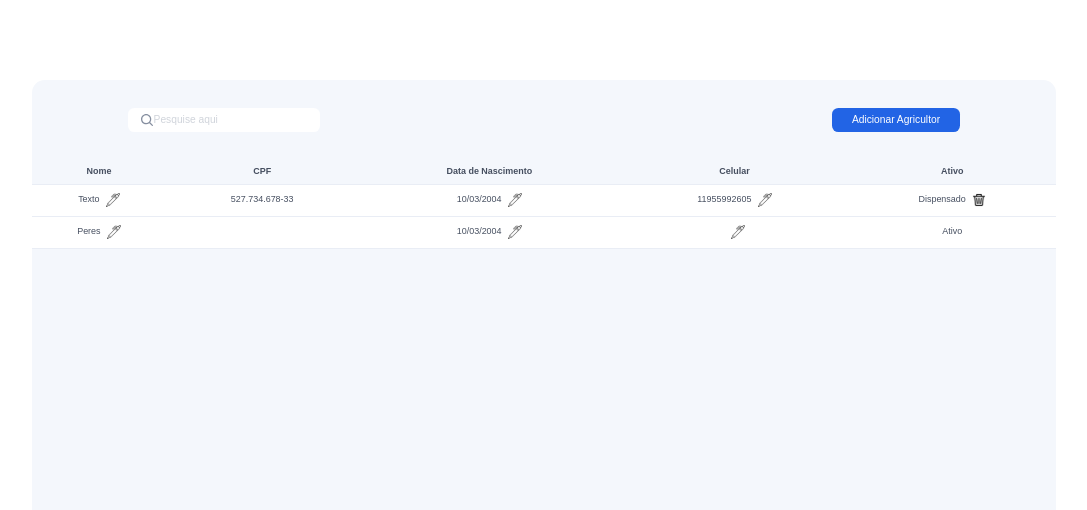
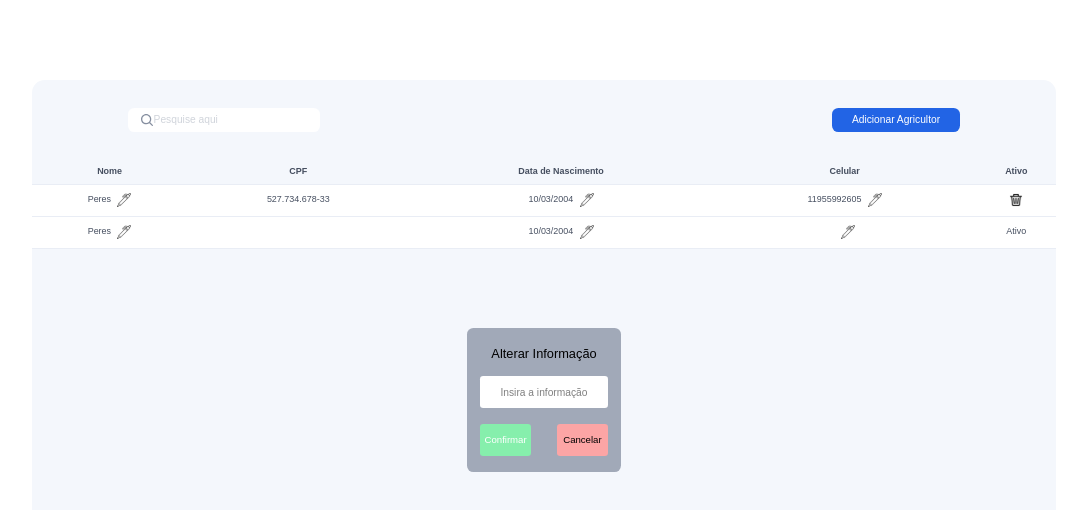
Before and after one commit to DevPeress/violet, a Next.js app: page / in a window 1280 px wide. Both pictures are taken after a click on the picture 209 px from the left and 200 px from the top of the page. Shown: the top 510 px of the page, without its empty margins (96-1183 px from the left). Built offline with nearby package versions, Linux system fonts and the light colour scheme.

Commit message:
Adição do alterar dados com o menu de inserção de dados para alteração

```diff
--- a/src/app/page.tsx
+++ b/src/app/page.tsx
@@ -18,6 +18,9 @@ export default function Home() {
     { id: 2, nome: "Peres", cpf: "teste", data: "10/03/2004", celular: "", ativo: true }
   ])
   const [pesquisa,setPesquisa] = useState<string>("")
+  const [menu,setMenu] = useState<boolean>(false)
+  const [texto,setTexto] = useState<string>("")
+  const [alterar,setAlterar] = useState({ id: 0, tipo: "" })
 
   function formatCPF(value: string) {
     const numericValue = value.replace(/\D/g, "");
@@ -31,12 +34,25 @@ export default function Home() {
     })
   }
 
-  const alterarDados =  async (id: number, tipo: keyof Agricultores) => {
+  const alterarDados = (id: number, tipo: keyof Agricultores) => {
+    setMenu(true)
+    setAlterar({ id: id, tipo: tipo })
+  }
+
+  const confirmarMenu = async () => {
     setAgricultores((prevDados) =>
       prevDados.map((item) =>
-        item.id === id ? { ...item, [tipo]: "Texto" } : item
+        item.id === alterar.id ? { ...item, [alterar.tipo]: texto } : item
       )
     )
+
+    setMenu(false)
+    setTexto("")
+  }
+
+  const cancelarMenu = () => {
+    setMenu(false)
+    setTexto("")
   }
 
   const AgricultoresFiltrados = useMemo(() => {
@@ -57,7 +73,17 @@ export default function Home() {
 
   return (
     <div className="flex absolute w-full h-full overflow-hidden items-center justify-center">
-      <main className="flex absolute w-[80vw] h-[80vh] bg-[#F4F7FC] rounded-[1vw]">
+      <main className="flex absolute w-[80vw] h-[80vh] bg-[#F4F7FC] rounded-[1vw] items-center- justify-center">
+        {menu ?
+          <div className="flex absolute top-0 bottom-0 m-auto w-[12vw] h-[18vh] bg-[#A1A9B8] items-center justify-center rounded-[.5vw]">
+            <h1 className="absolute top-[2vh] text-[1vw]">Alterar Informação</h1>
+            <input className="absolute w-[10vw] h-[4vh] top-[6vh] text-center outline-none text-[.8vw] rounded-[.25vw] bg-[#FFFFFF]" type="text" placeholder="Insira a informação" value={texto} onChange={(e) => setTexto(e.target.value)} />
+            <div className="flex absolute w-[10vw] h-[4vh] top-[12vh] items-center justify-between">
+              <button className="relative flex w-[4vw] h-full bg-[#86EFAC] text-white text-[.75vw] items-center justify-center rounded-[.25vw] hover:bg-[#16A34A]" onClick={confirmarMenu}>Confirmar</button>
+              <button className="relative flex w-[4vw] h-full bg-[#FCA5A5] text-black text-[.75vw] items-center justify-center rounded-[.25vw] hover:bg-[#DC2626]" onClick={cancelarMenu}>Cancelar</button>
+            </div>
+          </div>
+        : <></>}
         <div className="flex absolute w-full h-[10vh] top-0 items-center justify-center gap-[40vw]">
           <div className="flex relative w-[15vw] h-[3vh] bg-[#FFFFFF] rounded-[.5vw] items-center justify-center">
             <Image
@@ -136,7 +162,7 @@ export default function Home() {
                     </td>
                     <td className="h-full">
                       <div className="flex h-full justify-center items-center gap-[.5vw]">
-                        {item.ativo ? "Ativo" : "Dispensado"}
+                        {item.ativo ? "Ativo" : ""}
                         {item.ativo ? <></> :
                           <Image
                             onClick={() => excluirFuncionario(item.id)}
```
